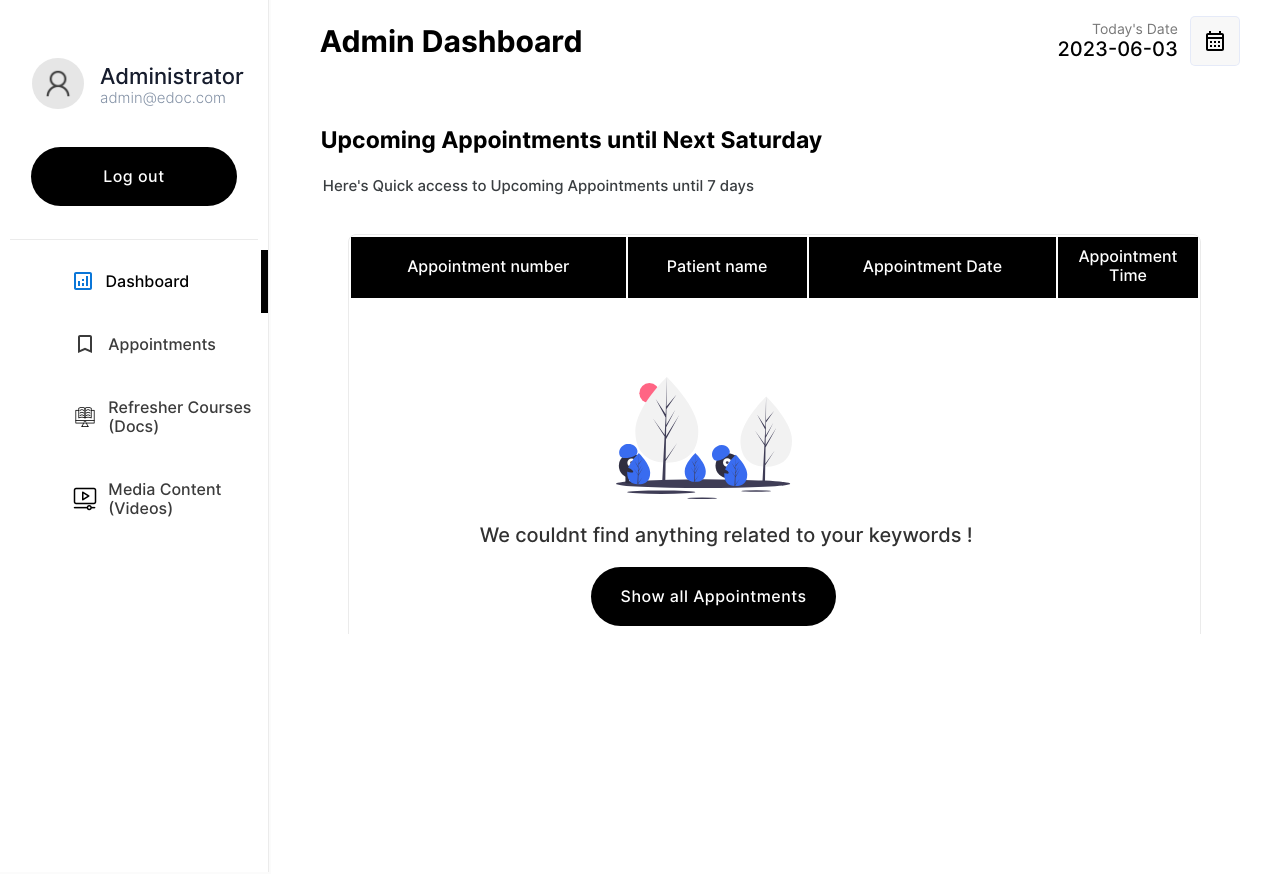
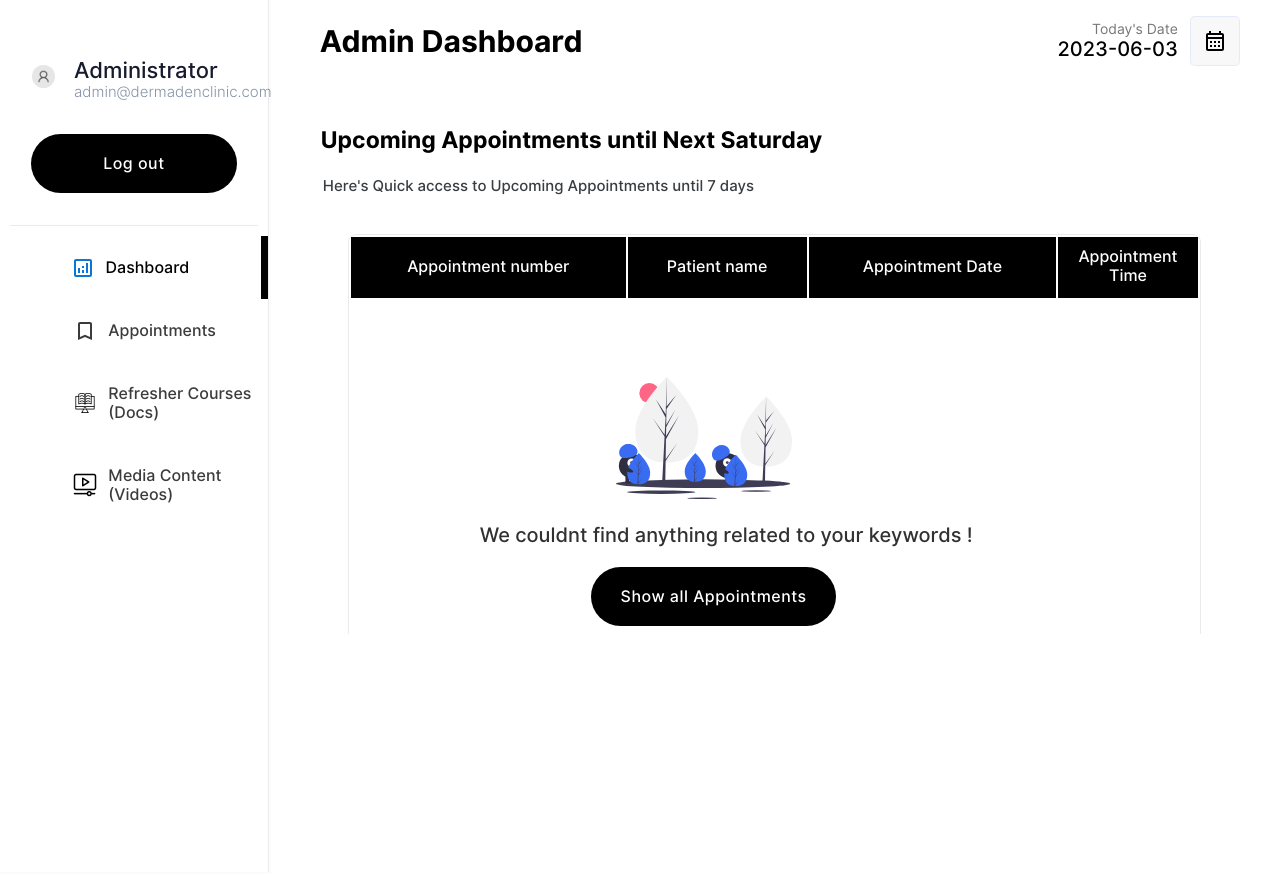
Before and after one commit to rizwanali512/clinic-appointment-system, a PHP site: page /admin/index.php in a window 1280 px wide. Run offline with PHP 8.4, Linux system fonts and the light colour scheme; a user stored in the database is signed in; data comes from the database, SQL or seed files in the repository; data that the repository does not hold is empty.

Commit message:
admin@dermadenclinic.com

```diff
--- a/admin/appointment.php
+++ b/admin/appointment.php
@@ -53,7 +53,7 @@
                                 </td>
                                 <td style="padding:0px;margin:0px;">
                                     <p class="profile-title">Administrator</p>
-                                    <p class="profile-subtitle">admin@edoc.com</p>
+                                    <p class="profile-subtitle">admin@dermadenclinic.com</p>
                                 </td>
                             </tr>
                             <tr>
--- a/admin/courses.php
+++ b/admin/courses.php
@@ -53,7 +53,7 @@
                                 </td>
                                 <td style="padding:0px;margin:0px;">
                                     <p class="profile-title">Administrator</p>
-                                    <p class="profile-subtitle">admin@edoc.com</p>
+                                    <p class="profile-subtitle">admin@dermadenclinic.com</p>
                                 </td>
                             </tr>
                             <tr>
--- a/admin/index.php
+++ b/admin/index.php
@@ -57,7 +57,7 @@
                                 </td>
                                 <td style="padding:0px;margin:0px;">
                                     <p class="profile-title">Administrator</p>
-                                    <p class="profile-subtitle">admin@edoc.com</p>
+                                    <p class="profile-subtitle">admin@dermadenclinic.com</p>
                                 </td>
                             </tr>
                             <tr>
--- a/admin/videos.php
+++ b/admin/videos.php
@@ -53,7 +53,7 @@
                                 </td>
                                 <td style="padding:0px;margin:0px;">
                                     <p class="profile-title">Administrator</p>
-                                    <p class="profile-subtitle">admin@edoc.com</p>
+                                    <p class="profile-subtitle">admin@dermadenclinic.com</p>
                                 </td>
                             </tr>
                             <tr>
--- a/login.php
+++ b/login.php
@@ -116,7 +116,7 @@
 
 
     <center>
-    <div class="container">
+    <div class="container" style="height: 37rem">
         <table border="0" style="margin: 0;padding: 0;width: 60%;">
         <tr>
                 <td>
@@ -170,7 +170,7 @@
                 </td>
             </tr>
         </div>
-            <tr>
+            <!-- <tr>
                 <td>
                     <br>
                     <label for="" class="sub-text" style="font-weight: 280;">Don't have an account&#63; </label>
@@ -178,7 +178,7 @@
                     <br><br><br>
                 </td>
             </tr>
-
+                         -->
 
 
 
```
